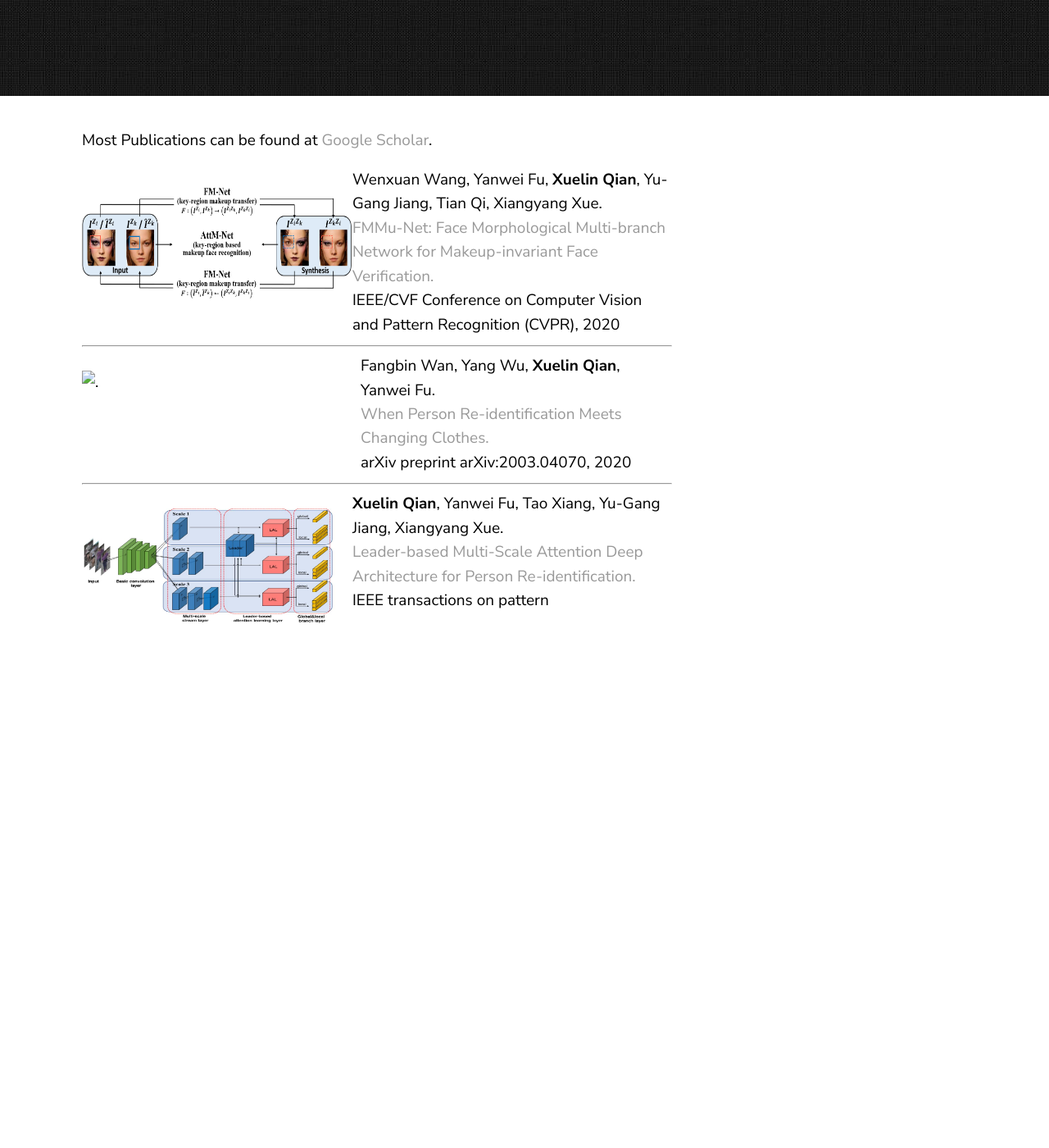
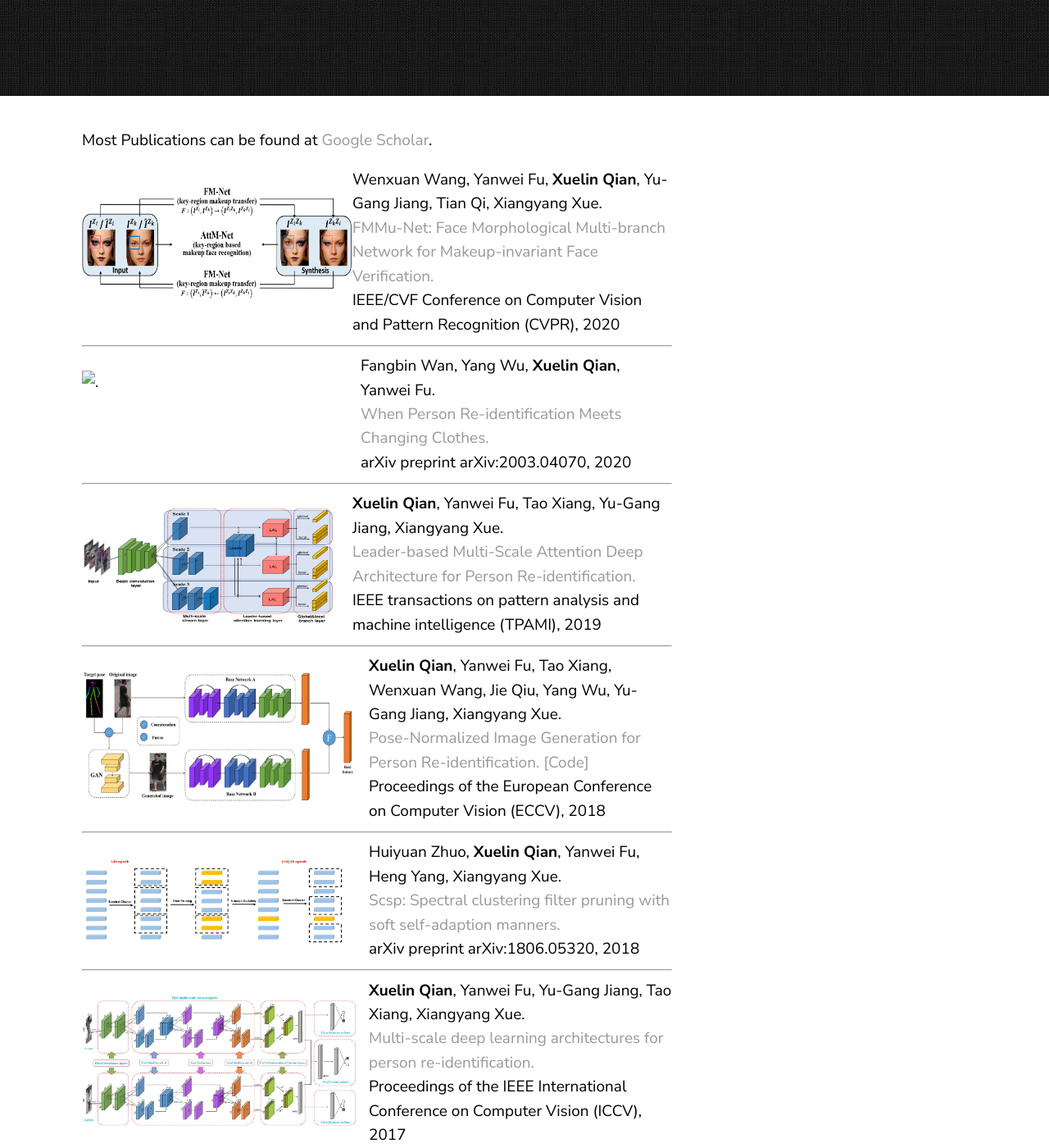
Before and after one commit to naiq/naiq.github.io, a Jekyll site: the page built from _posts/2019-07-30-publications.markdown, in a window 1280 px wide and 1400 px high, scrolled down 295 px. Shown: the whole window at 82% size. Built offline with Jekyll 4.4.1, drawn with Linux system fonts in a browser that asks for light colours; before the commit the page ends 1075 px from its top, so only the background shows below that.

Commit message:
Update 2019-07-30-publications.markdown

```diff
--- a/_posts/2019-07-30-publications.markdown
+++ b/_posts/2019-07-30-publications.markdown
@@ -44,4 +44,51 @@
 <a href="https://ieeexplore.ieee.org/abstract/document/8762210/"
 target="_blank"> Leader-based Multi-Scale Attention Deep Architecture for Person Re-identification. </a>
 <br>
-IEEE transactions on pattern
+IEEE transactions on pattern analysis and machine intelligence (TPAMI), 2019
+</span>
+</div>
+
+------
+
+<div>
+<img src="/img/publication/eccv18_framework.png" alt="." width="350" height="160" align="left">
+<span>
+
+<b>Xuelin Qian</b>, Yanwei Fu, Tao Xiang, Wenxuan Wang, Jie Qiu, Yang Wu, Yu-Gang Jiang, Xiangyang Xue.
+<br>
+<a href="http://openaccess.thecvf.com/content_ECCV_2018/html/Xuelin_Qian_Pose-Normalized_Image_Generation_ECCV_2018_paper.html"
+target="_blank"> Pose-Normalized Image Generation for Person Re-identification. </a>
+<a href="https://github.com/naiq/PN_GAN" target="_blank">[Code]</a>
+<br>
+Proceedings of the European Conference on Computer Vision (ECCV), 2018
+</span>
+</div>
+
+------
+
+<div>
+<img src="/img/publication/arxiv18_scsp.png" alt="." width="350" height="110" align="left">
+<span>
+
+Huiyuan Zhuo, <b>Xuelin Qian</b>, Yanwei Fu, Heng Yang, Xiangyang Xue.
+<br>
+<a href="https://arxiv.org/abs/1806.05320"
+target="_blank"> Scsp: Spectral clustering filter pruning with soft self-adaption manners. </a>
+<br>
+arXiv preprint arXiv:1806.05320, 2018
+</span>
+</div>
+
+------
+
+<div>
+<img src="/img/publication/iccv17_framework.png" alt="." style="vertical-align:middle;" width="350" height="160" align="left">
+<span>
+<b>Xuelin Qian</b>, Yanwei Fu, Yu-Gang Jiang, Tao Xiang, Xiangyang Xue.
+<br>
+<a href="http://openaccess.thecvf.com/content_iccv_2017/html/Qian_Multi-Scale_Deep_Learning_ICCV_2017_paper.html"
+target="_blank"> Multi-scale deep learning architectures for person re-identification. </a>
+<br>
+Proceedings of the IEEE International Conference on Computer Vision (ICCV), 2017
+</span>
+</div>
```
